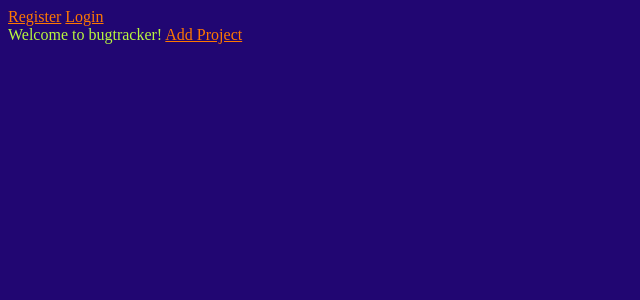
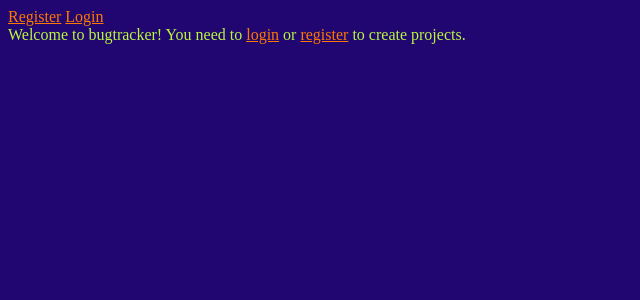
Before and after one commit to kosc/neobug, a Flask app: page / in a window 1280 px wide. Shown: the top 300 px of the page, without its empty margins (0-640 px from the left). Run offline with Flask 2, Linux system fonts and the light colour scheme; data that the repository does not hold is empty; some libraries are stand-ins or nearby versions.

Commit message:
User should be logged in to create projects

```diff
--- a/neobug/templates/add_project.html
+++ b/neobug/templates/add_project.html
@@ -1,9 +1,14 @@
 {% extends "layout.html" %}
 {% from "_formhelpers.html" import render_field %}
 {% block content %}
+	{% if session.logged_in %}
 	<form action="/add_project" method="POST">
 		{{ render_field(form.name) }}
 		{{ render_field(form.description) }}
+		{{ form.csrf_token }}
 		<input type="submit" value="Add Project" />
 	</form>
+	{% else %}
+		You need to <a href="/login">login</a> or <a href="/register">register</a> to create projects.
+	{% endif %}
 {% endblock %}
--- a/neobug/templates/projects.html
+++ b/neobug/templates/projects.html
@@ -4,4 +4,8 @@
 		<dd>{{ project.description }}</dd>
 	</div>
 {% endfor %}
-<a href="/add_project">Add Project</a>
+{% if session.logged_in %}
+	<a href="/add_project">Add Project</a>
+{% else %}
+	You need to <a href="/login">login</a> or <a href="/register">register</a> to create projects.
+{% endif %}
```
